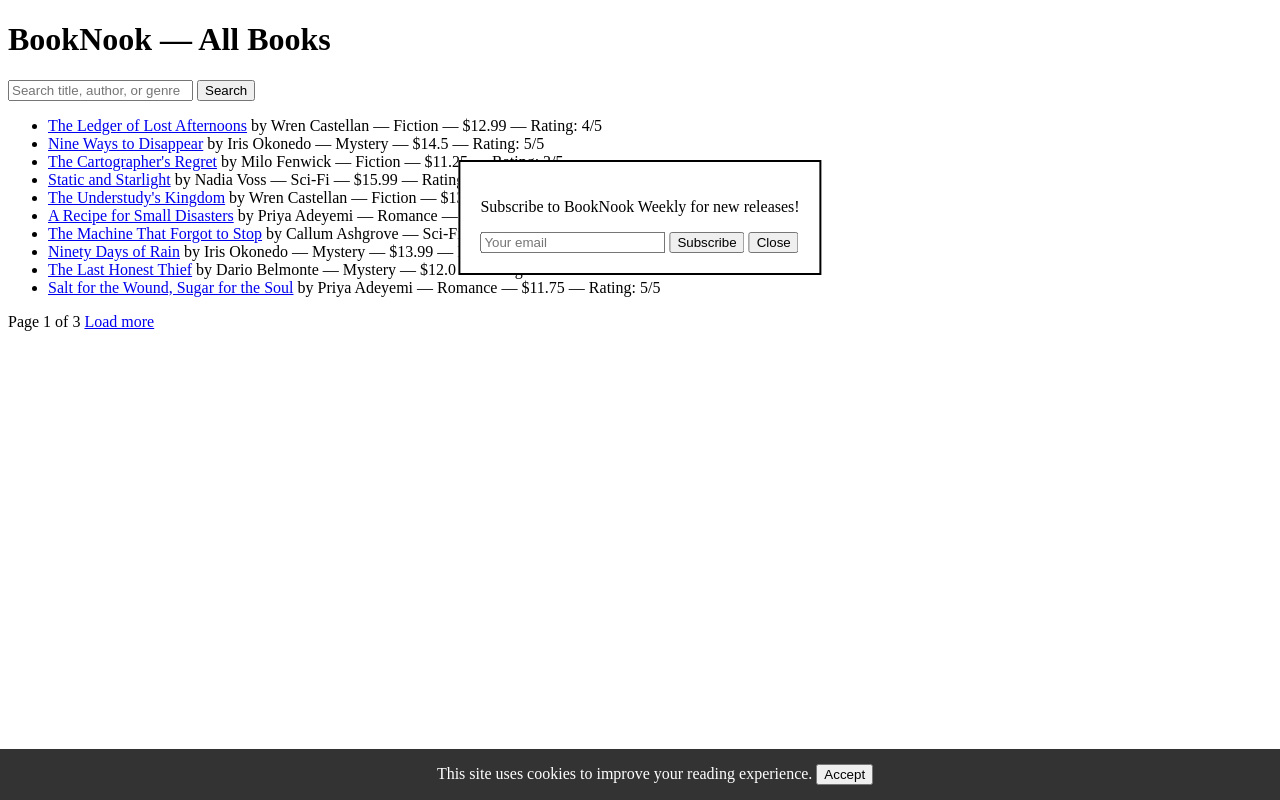
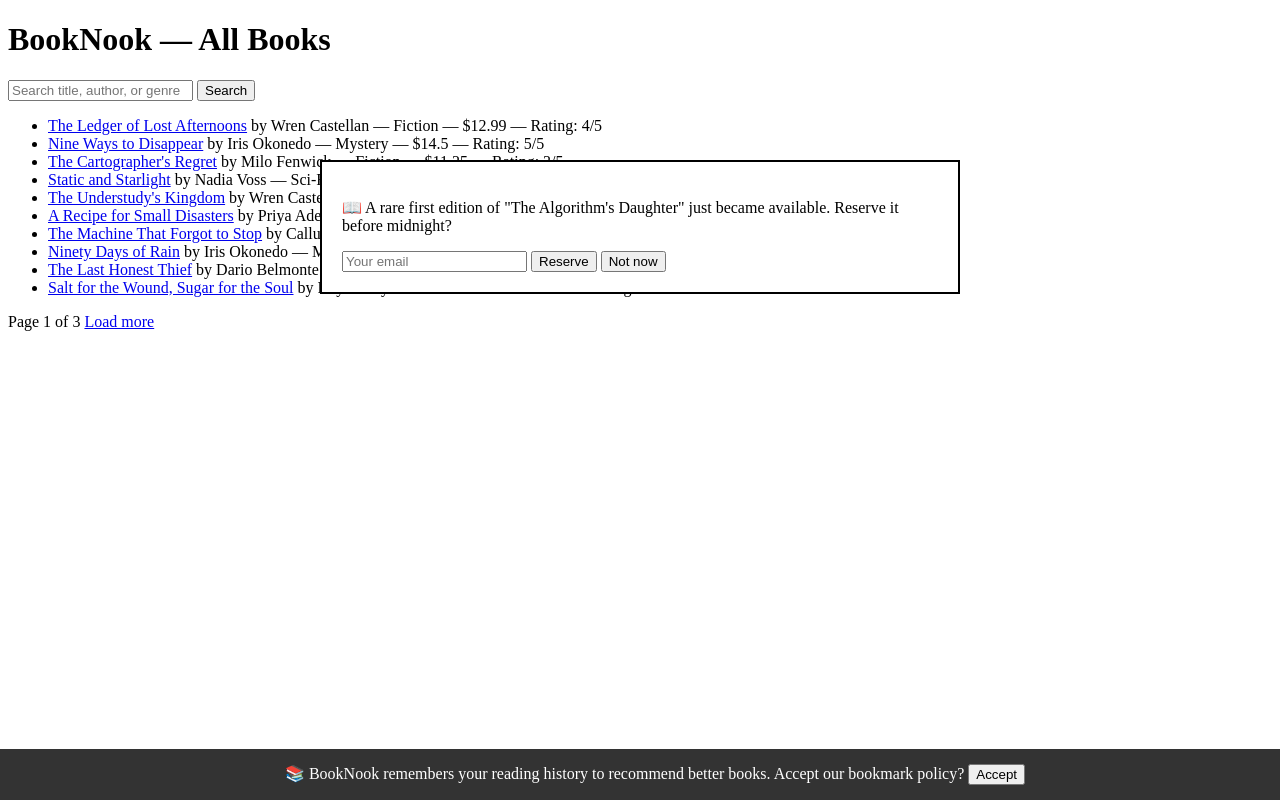
Before and after one commit to AyselHaya/web-automation-lab, a Flask app: page / in a window 1280 px wide. Run offline with Flask 3, Linux system fonts and the light colour scheme.

Commit message:
Add BookNook theming to popup and cookie banner scenarios

```diff
--- a/sandbox_site/app.py
+++ b/sandbox_site/app.py
@@ -50,6 +50,9 @@ def listing():
 
     show_popup = scenario_active("popup")
     show_cookie_banner = scenario_active("cookie_banner")
+    import random as rnd
+    show_popup = scenario_active("popup")
+    popup_book_title = rnd.choice(books)["title"] if books else "a hidden gem"
 
     return render_template(
     "listing.html",
@@ -58,7 +61,8 @@ def listing():
     page=page,
     total_pages=total_pages,
     show_popup=show_popup,
-    show_cookie_banner=show_cookie_banner
+    show_cookie_banner=show_cookie_banner,
+    popup_book_title=popup_book_title
 )
 
 @app.route("/book/<int:book_id>")
--- a/sandbox_site/templates/listing.html
+++ b/sandbox_site/templates/listing.html
@@ -4,15 +4,16 @@
 <body>
     {% if show_popup %}
 <div id="newsletter-popup" style="position:fixed; top:20%; left:50%; transform:translateX(-50%); background:white; border:2px solid black; padding:20px; z-index:1000;">
-  <p>Subscribe to BookNook Weekly for new releases!</p>
+  <p>📖 A rare first edition of "{{ popup_book_title }}" just became available. Reserve it before midnight?</p>
   <input type="email" placeholder="Your email">
-  <button onclick="document.getElementById('newsletter-popup').style.display='none'">Subscribe</button>
-  <button id="close-popup" onclick="document.getElementById('newsletter-popup').style.display='none'">Close</button>
+  <button onclick="document.getElementById('newsletter-popup').style.display='none'">Reserve</button>
+  <button id="close-popup" onclick="document.getElementById('newsletter-popup').style.display='none'">Not now</button>
 </div>
 {% endif %}
+
 {% if show_cookie_banner %}
 <div id="cookie-banner" style="position:fixed; bottom:0; left:0; width:100%; background:#333; color:white; padding:15px; text-align:center; z-index:999;">
-  <span>This site uses cookies to improve your reading experience.</span>
+  <span>📚 BookNook remembers your reading history to recommend better books. Accept our bookmark policy?</span>
   <button id="accept-cookies" onclick="document.getElementById('cookie-banner').style.display='none'">Accept</button>
 </div>
 {% endif %}
```
